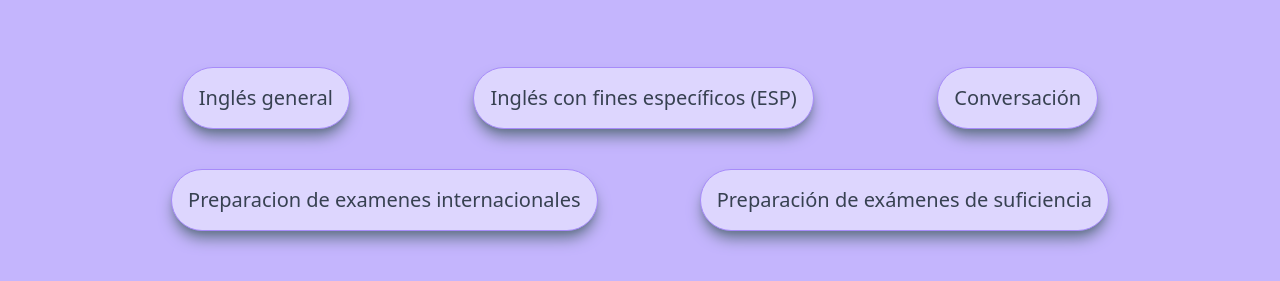
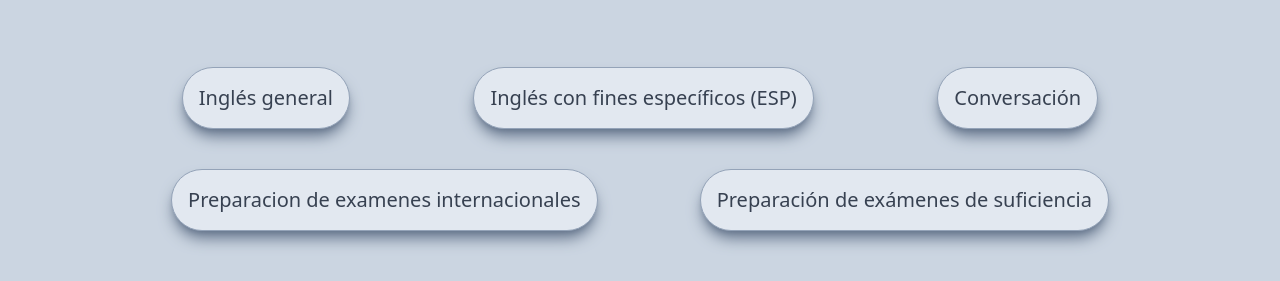
Before and after one commit to fedeferrelli/nancy, a React (Vite) app: page / in a window 1280 px wide. Shown: the part 1713-1994 px from the top of the page. Built offline with nearby package versions, Linux system fonts and the light colour scheme.

Commit message:
Restyle contact, services and nav bar sections 2

```diff
--- a/src/components/Servicios.jsx
+++ b/src/components/Servicios.jsx
@@ -5,7 +5,7 @@ import Button from '../utils/Button';
 
 function Servicios() {
     return (
-        <main className="bg-violet-300 py-12  sm:px-8" id='servicios'>
+        <main className="bg-slate-300 py-12  sm:px-8" id='servicios'>
 
 <div className="text-6xl m-auto  font-sans uppercase font-bold text-center  sm:tracking-wider leading-none pb-10 text-gray-700">
         Que Podemos hacer{" "}
@@ -15,7 +15,7 @@ function Servicios() {
 
 
         {servicios.map(servicio =>(
-            <div key={servicio.precio} className="w-11/12 sm:w-auto border border-violet-400 shadow-lg shadow-slate-500 m-auto py-4 px-4 flex flex-wrap  justify-evenly gap-6 font-sans rounded-lg sm:rounded-full text-xl bg-violet-200 text-gray-700">
+            <div key={servicio.precio} className="w-11/12 sm:w-auto border border-slate-400 shadow-lg shadow-slate-500 m-auto py-4 px-4 flex flex-wrap  justify-evenly gap-6 font-sans rounded-lg sm:rounded-full text-xl bg-slate-200 text-gray-700">
 
                {/*  <div className="flex flex-col">
                     <h1 className="mx-auto text-xl">Clases Online</h1>
```
